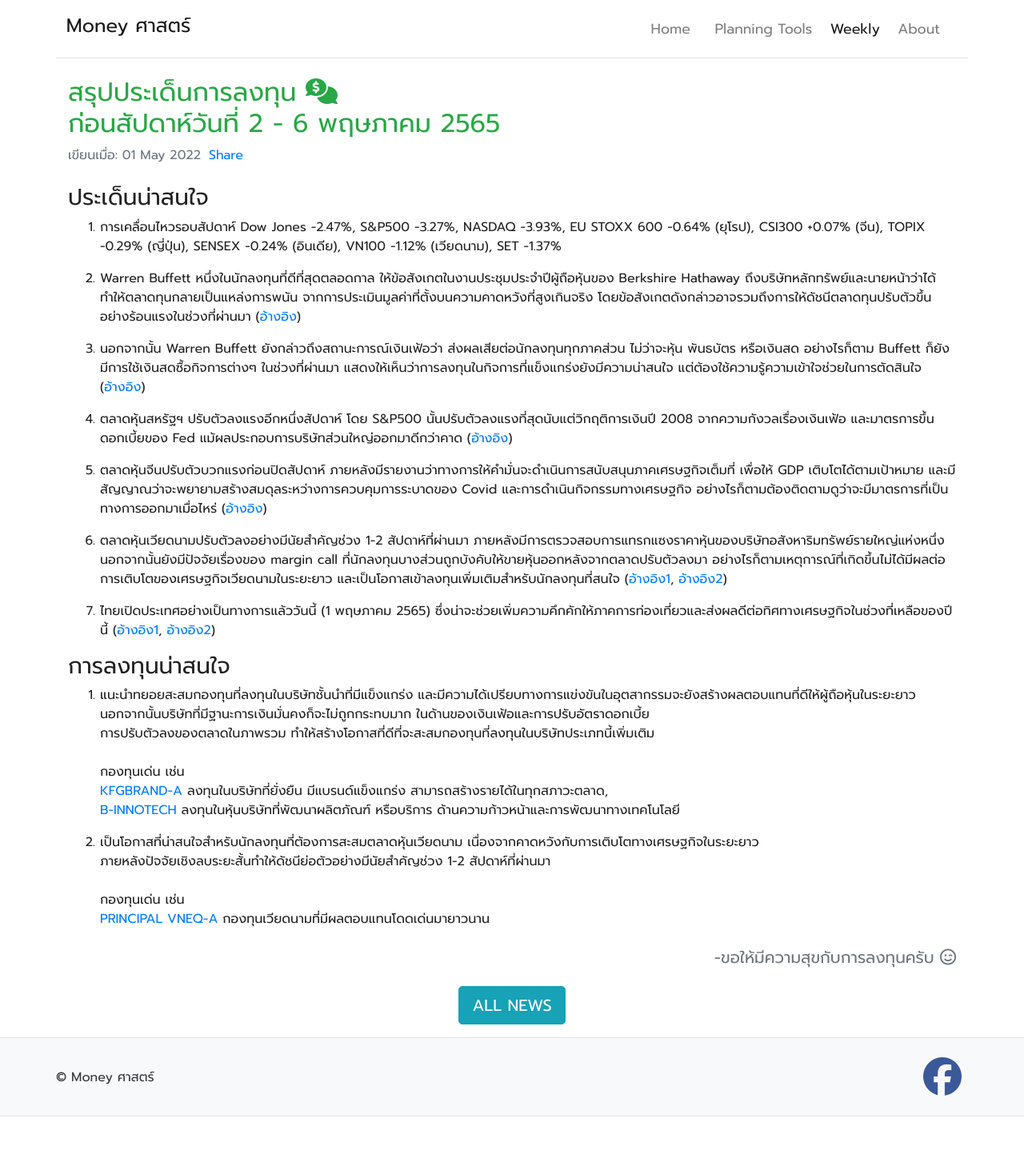
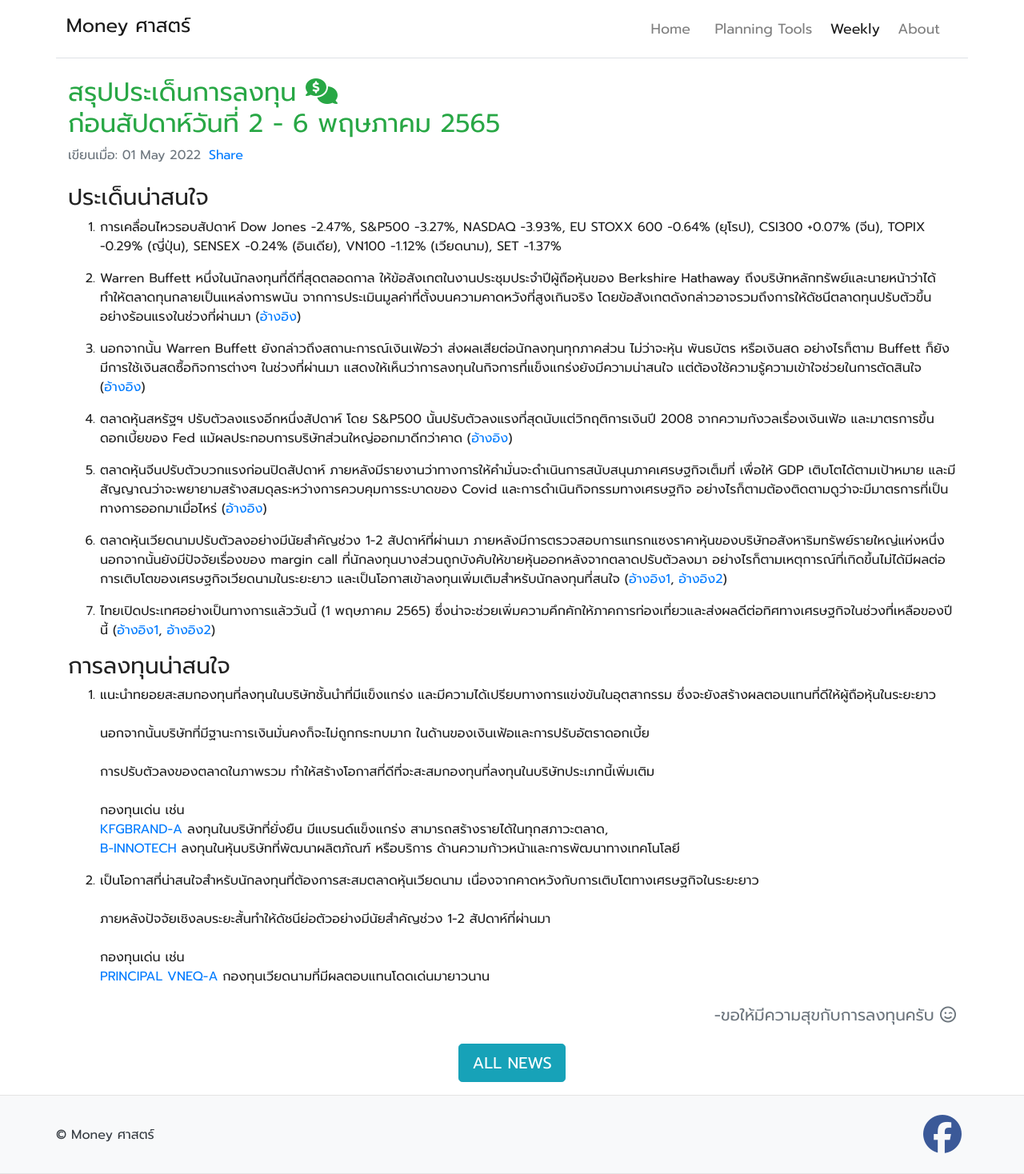
Before and after one commit to moneysart/moneysart.github.io, a Jekyll site: the page built from weekly/_posts/2022-05-01-summary.md, in a window 1280 px wide. Shown: the whole page at 80% size. Built offline with Jekyll 4.4.1, drawn with Linux system fonts in a browser that asks for light colours; nearby versions of some CDN libraries; before the commit the page ends 1396 px from its top, so only the background shows below that.

Commit message:
fix typo

```diff
--- a/weekly/_posts/2022-05-01-summary.md
+++ b/weekly/_posts/2022-05-01-summary.md
@@ -37,14 +37,14 @@ date: 2022-05-01
 
 ### การลงทุนน่าสนใจ
 
-1. แนะนำทยอยสะสมกองทุนที่ลงทุนในบริษัทชั้นนำที่มีแข็งแกร่ง และมีความได้เปรียบทางการแข่งขันในอุตสากรรมจะยังสร้างผลตอบแทนที่ดีให้ผู้ถือหุ้นในระยะยาว
-นอกจากนั้นบริษัทที่มีฐานะการเงินมั่นคงก็จะไม่ถูกกระทบมาก ในด้านของเงินเฟ้อและการปรับอัตราดอกเบี้ย
+1. แนะนำทยอยสะสมกองทุนที่ลงทุนในบริษัทชั้นนำที่มีแข็งแกร่ง และมีความได้เปรียบทางการแข่งขันในอุตสากรรม ซึ่งจะยังสร้างผลตอบแทนที่ดีให้ผู้ถือหุ้นในระยะยาว<br><br>
+นอกจากนั้นบริษัทที่มีฐานะการเงินมั่นคงก็จะไม่ถูกกระทบมาก ในด้านของเงินเฟ้อและการปรับอัตราดอกเบี้ย<br><br>
 การปรับตัวลงของตลาดในภาพรวม ทำให้สร้างโอกาสที่ดีที่จะสะสมกองทุนที่ลงทุนในบริษัทประเภทนี้เพิ่มเติม<br><br>
 กองทุนเด่น เช่น
 [KFGBRAND-A](https://www.finnomena.com/fund/KFGBRAND-A) ลงทุนในบริษัทที่ยั่งยืน มีแบรนด์แข็งแกร่ง สามารถสร้างรายได้ในทุกสภาวะตลาด,
 [B-INNOTECH](https://www.finnomena.com/fund/B-INNOTECH) ลงทุนในหุ้นบริษัทที่พัฒนาผลิตภัณฑ์ หรือบริการ ด้านความก้าวหน้าและการพัฒนาทางเทคโนโลยี
 
-2. เป็นโอกาสที่น่าสนใจสำหรับนักลงทุนที่ต้องการสะสมตลาดหุ้นเวียดนาม เนื่องจากคาดหวังกับการเติบโตทางเศรษฐกิจในระยะยาว
+2. เป็นโอกาสที่น่าสนใจสำหรับนักลงทุนที่ต้องการสะสมตลาดหุ้นเวียดนาม เนื่องจากคาดหวังกับการเติบโตทางเศรษฐกิจในระยะยาว<br><br>
 ภายหลังปัจจัยเชิงลบระยะสั้นทำให้ดัชนีย่อตัวอย่างมีนัยสำคัญช่วง 1-2 สัปดาห์ที่ผ่านมา<br><br>
 กองทุนเด่น เช่น
 [PRINCIPAL VNEQ-A](https://www.finnomena.com/fund/PRINCIPAL%20VNEQ-A) กองทุนเวียดนามที่มีผลตอบแทนโดดเด่นมายาวนาน
```
